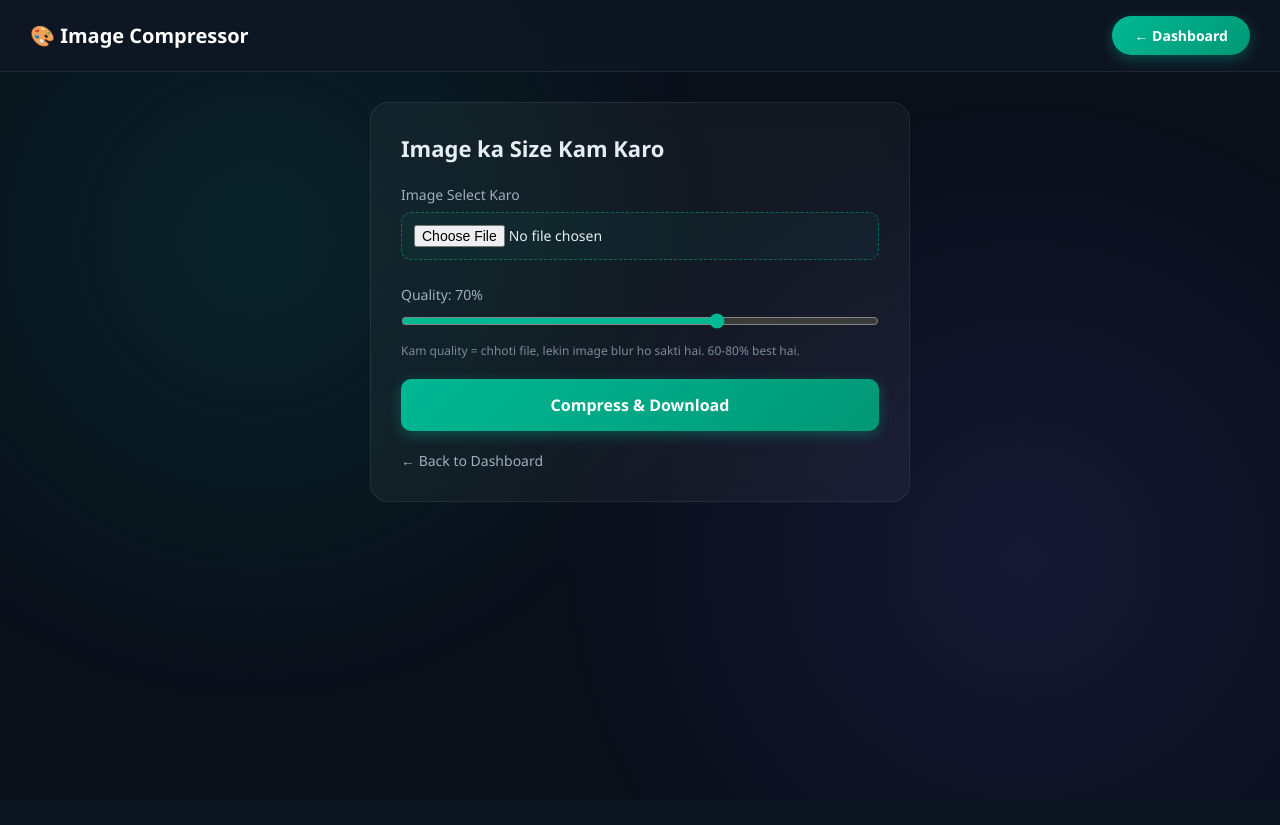
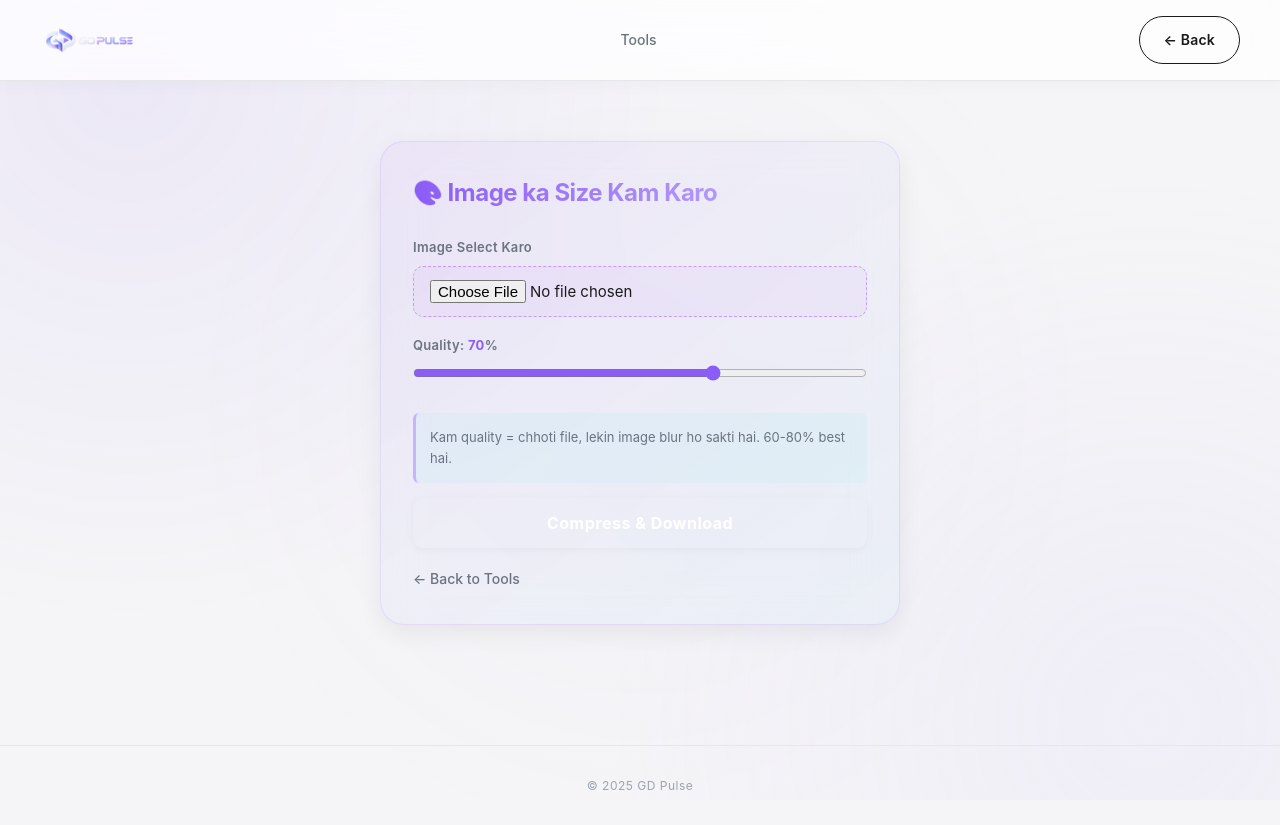
Before and after one commit to IGDIVU/gd-pulse, a Flask app: page /tools/image-compress in a window 1280 px wide. Before the commit the page ends 643 px from the top, so only its background shows below. Run offline with Flask 3, Linux system fonts and the light colour scheme; the visitor is signed in with stand-in values (Sample User, id 1).

Commit message:
Refactor image compress HTML structure and styles

```diff
--- a/templates/image-compress.html
+++ b/templates/image-compress.html
@@ -4,88 +4,46 @@
 <meta charset="UTF-8">
 <meta name="viewport" content="width=device-width, initial-scale=1.0">
 <title>Image Compressor — GD Pulse</title>
-<style>
-  * { margin: 0; padding: 0; box-sizing: border-box; font-family: 'Segoe UI', Arial, sans-serif; }
-  body { background: #0a0f1a; color: #e6edf5; min-height: 100vh; }
-  body::before {
-    content: ""; position: fixed; inset: 0;
-    background: radial-gradient(circle at 20% 30%, rgba(0,184,148,0.12), transparent 40%),
-                radial-gradient(circle at 80% 70%, rgba(108,92,231,0.12), transparent 40%);
-    z-index: -1;
-  }
-  header {
-    background: rgba(15,23,36,0.75); backdrop-filter: blur(14px);
-    border-bottom: 1px solid rgba(255,255,255,0.08);
-    color: white; padding: 16px 30px;
-    display: flex; justify-content: space-between; align-items: center;
-    position: sticky; top: 0; z-index: 100;
-  }
-  header h1 { font-size: 20px; }
-  .btn {
-    background: linear-gradient(135deg, #00b894, #019875); color: white;
-    padding: 10px 22px; border: none; border-radius: 30px;
-    cursor: pointer; font-size: 14px; font-weight: bold;
-    text-decoration: none; box-shadow: 0 4px 14px rgba(0,184,148,0.35);
-  }
-  .btn:hover { transform: translateY(-2px); }
-  main { padding: 30px; max-width: 600px; margin: 0 auto; }
-  .box {
-    background: rgba(255,255,255,0.04);
-    border: 1px solid rgba(255,255,255,0.08);
-    padding: 30px; border-radius: 18px;
-    backdrop-filter: blur(12px);
-  }
-  h2 { margin-bottom: 22px; font-size: 22px; }
-  label { display: block; font-size: 14px; color: #a0aec0; margin-bottom: 8px; margin-top: 15px; }
-  input[type="file"] {
-    width: 100%; padding: 12px; margin-bottom: 10px;
-    border: 1px dashed rgba(0,184,148,0.5);
-    border-radius: 10px; background: rgba(0,184,148,0.05);
-    color: #e6edf5; font-size: 14px; cursor: pointer;
-  }
-  input[type="range"] { width: 100%; accent-color: #00b894; }
-  .quality-display {
-    text-align: center; font-size: 22px;
-    font-weight: bold; color: #00b894; margin: 5px 0;
-  }
-  .calc-btn {
-    width: 100%; padding: 15px; margin-top: 20px;
-    background: linear-gradient(135deg, #00b894, #019875);
-    color: white; border: none; border-radius: 10px;
-    font-size: 16px; cursor: pointer; font-weight: bold;
-    box-shadow: 0 4px 14px rgba(0,184,148,0.35);
-  }
-  .calc-btn:hover { transform: translateY(-2px); }
-  .calc-btn:disabled { background: #555; cursor: not-allowed; box-shadow: none; }
-  .back { display: inline-block; margin-top: 20px; color: #a0aec0; text-decoration: none; font-size: 14px; }
-  .back:hover { color: #00b894; }
-  .loading { text-align: center; color: #00b894; margin-top: 15px; display: none; }
-  .info { font-size: 12px; color: #7d8a9c; margin-top: 8px; }
-</style>
+<link rel="icon" type="image/png" href="/static/favicon.png">
+<link rel="stylesheet" href="/static/style.css">
 </head>
 <body>
+
   <header>
-    <h1>🎨 Image Compressor</h1>
-    <a href="/" class="btn">← Dashboard</a>
+    <a href="/" class="logo"><img src="/static/logo-horizontal.png" alt="GD Pulse"></a>
+    <nav class="nav-links"><a href="/tools">Tools</a></nav>
+    <div class="header-right">
+      <a href="/tools" class="btn btn-outline">← Back</a>
+    </div>
   </header>
+
   <main>
+    <div class="container" style="max-width: 600px;">
       <div class="box">
-      <h2>Image ka Size Kam Karo</h2>
+        <h2>🎨 Image ka Size Kam Karo</h2>
+
         <form id="compressForm" method="POST" action="/tools/image-compress/process" enctype="multipart/form-data">
           <label>Image Select Karo</label>
           <input type="file" name="image" accept="image/*" required>
 
-        <label>Quality: <span id="qval">70</span>%</label>
+          <label>Quality: <span id="qval" style="color: var(--primary); font-weight: 700;">70</span>%</label>
           <input type="range" name="quality" min="10" max="100" value="70" id="qualityRange"
                  oninput="document.getElementById('qval').innerText = this.value">
+
           <div class="info">Kam quality = chhoti file, lekin image blur ho sakti hai. 60-80% best hai.</div>
 
-        <button type="submit" class="calc-btn" id="submitBtn">Compress & Download</button>
+          <button type="submit" class="calc-btn" id="submitBtn" style="margin-top: 15px;">Compress & Download</button>
         </form>
+
         <div class="loading" id="loading">⏳ Compressing... please wait</div>
-      <a href="/" class="back">← Back to Dashboard</a>
+
+        <a href="/tools" class="back">← Back to Tools</a>
+      </div>
     </div>
   </main>
+
+  <footer><p>© 2025 GD Pulse</p></footer>
+
   <script>
     document.getElementById("compressForm").addEventListener("submit", function() {
       document.getElementById("submitBtn").disabled = true;
@@ -93,5 +51,6 @@
       document.getElementById("loading").style.display = "block";
     });
   </script>
+
 </body>
 </html>
```
Lines whose indentation alone changed are shown as unchanged.
